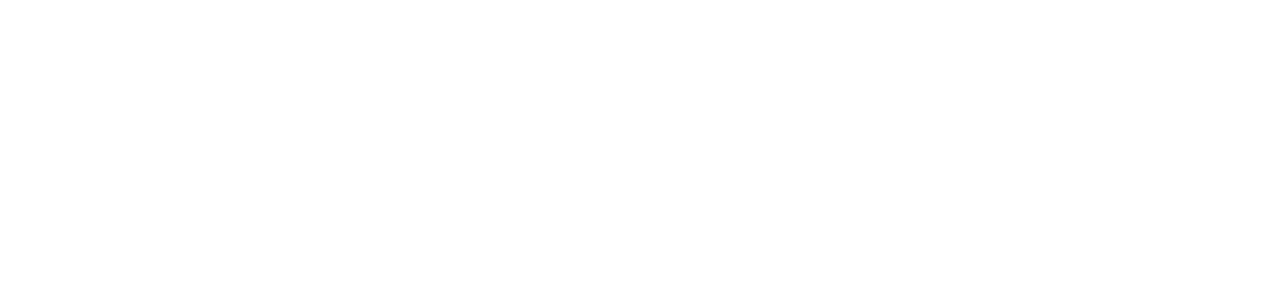
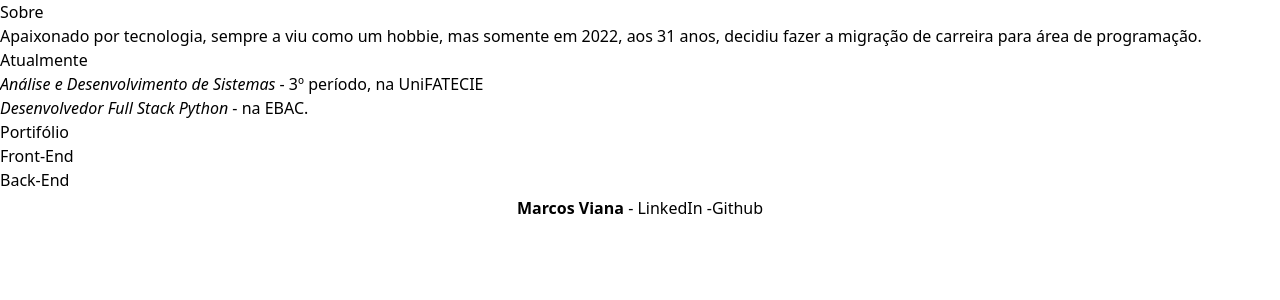
Before and after one commit to Marcosviana91/landing-page, a React (Create React App) app: page / in a window 1280 px wide. Shown: the top 300 px of the page. Built offline with nearby package versions, Linux system fonts and the light colour scheme.

Commit message:
preparação co esqueleto

```diff
--- a/src/pages/Home/index.tsx
+++ b/src/pages/Home/index.tsx
@@ -1,3 +1,59 @@
-const Home = () => <></>
+const Home = () => (
+  <>
+    <section>
+      <h1 id="sobre">Sobre</h1>
+      <p>
+        Apaixonado por tecnologia, sempre a viu como um hobbie, mas somente em
+        2022, aos 31 anos, decidiu fazer a migração de carreira para área de
+        programação.
+      </p>
+      <h2>Atualmente</h2>
+      <ul>
+        <li>
+          <em>Análise e Desenvolvimento de Sistemas</em> - 3º período, na{' '}
+          <a href="https://unifatecie.edu.br/" target="_blank" rel="noreferrer">
+            UniFATECIE
+          </a>
+        </li>
+        <li>
+          <em>Desenvolvedor Full Stack Python</em> - na{' '}
+          <a href="https://ebaconline.com.br/" target="_blank" rel="noreferrer">
+            EBAC
+          </a>
+          .
+        </li>
+      </ul>
+    </section>
+    <section>
+      <h1 id="portifolio">Portifólio</h1>
+      <div>
+        <h2>Front-End</h2>
+      </div>
+      <div>
+        <h2>Back-End</h2>
+      </div>
+    </section>
+    <footer className="w-full flex items-center justify-center h-8">
+      <div>
+        <strong>Marcos Viana</strong> -{' '}
+        <a
+          href="https://www.linkedin.com/in/marcos-viana-full-stack-python/"
+          target="_blank"
+          rel="noreferrer"
+        >
+          LinkedIn
+        </a>{' '}
+        -
+        <a
+          href="https://github.com/Marcosviana91"
+          target="_blank"
+          rel="noreferrer"
+        >
+          Github
+        </a>
+      </div>
+    </footer>
+  </>
+)
 
 export default Home
```
Also changed, not shown: 1 other file (tests, documents, lock files or other folders).
